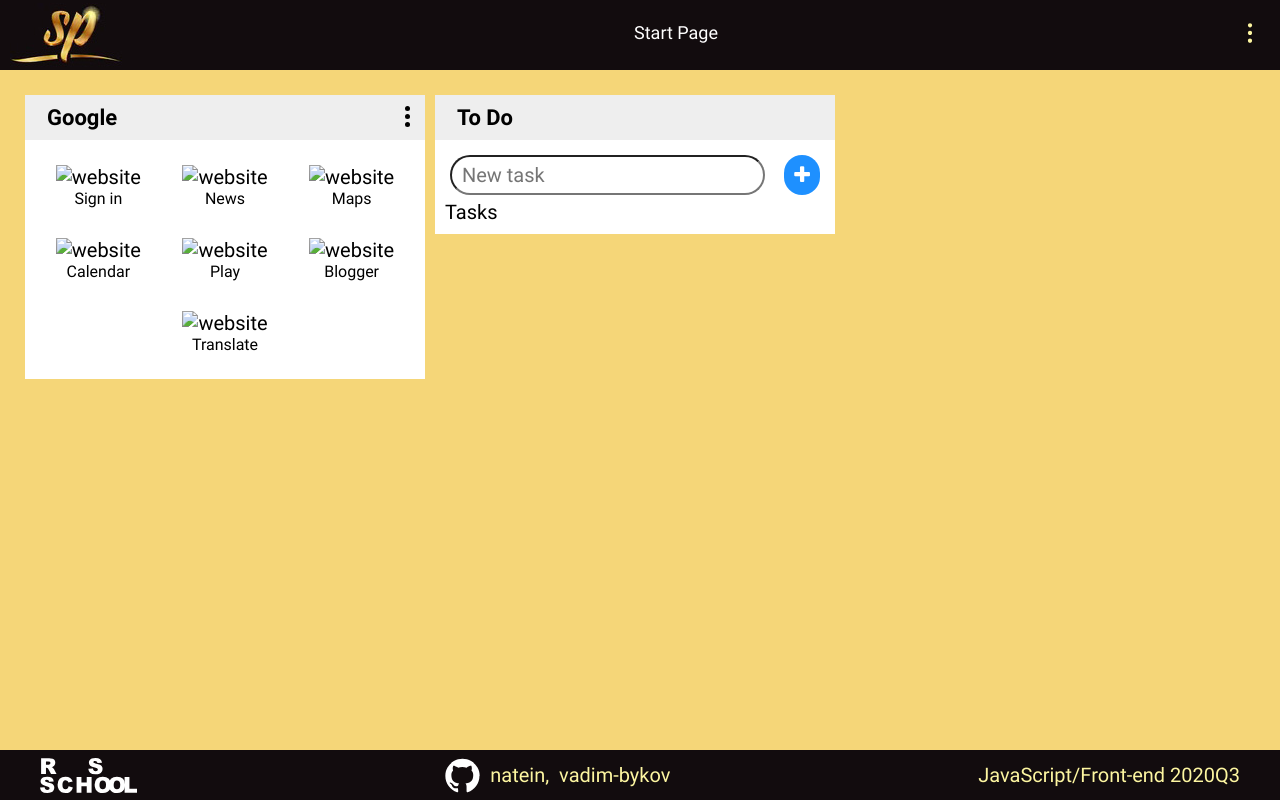
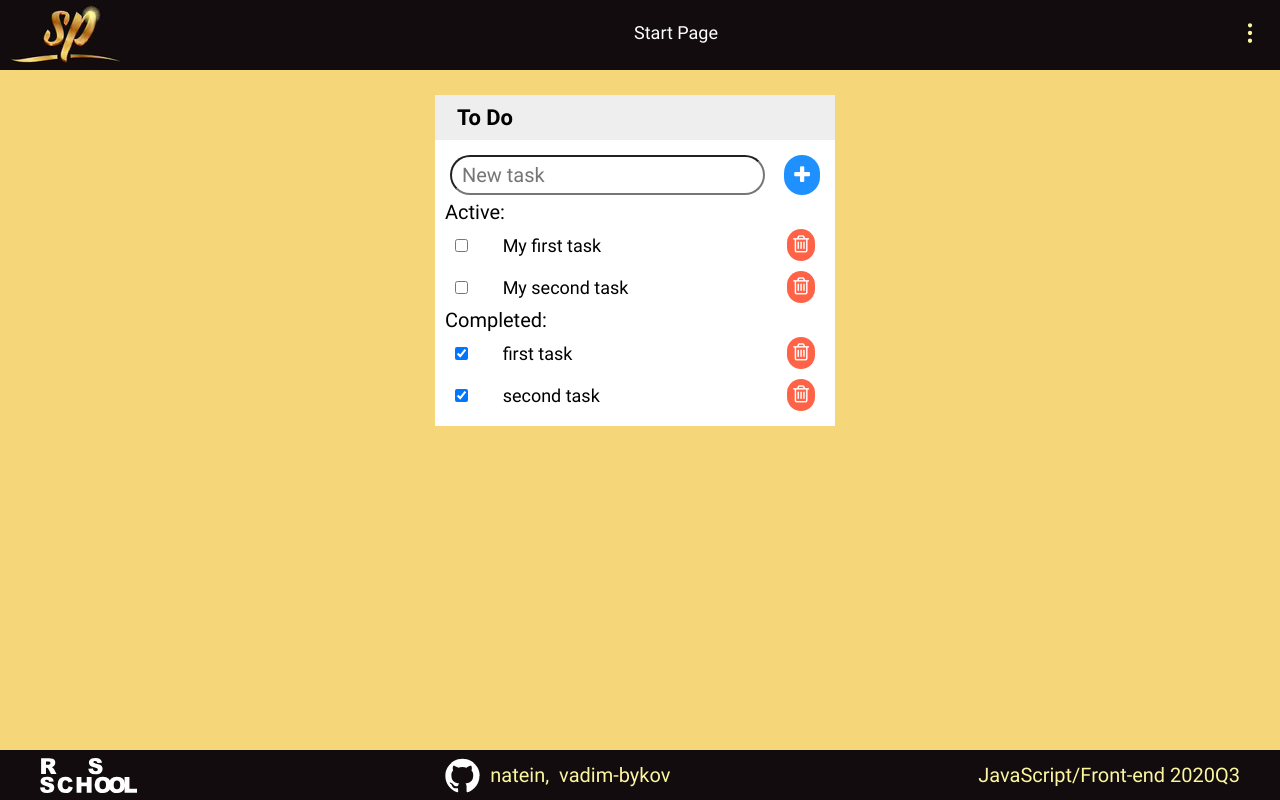
Before and after one commit to natein/Startpage, a website built with webpack: page src/index.html in a window 1280 px wide. Built offline with nearby package versions, Linux system fonts and the light colour scheme; files whose address does not match are found by name.

Commit message:
feat: add content into active and completed blocks

```diff
--- a/src/js/components/main/main.js
+++ b/src/js/components/main/main.js
@@ -61,12 +61,12 @@
     const googleContainer = document.createElement('div');
     googleContainer.classList.add('block', 'google');
     main.appendChild(googleContainer);
-    this.googleContainer = new Google({
-      parentNode: googleContainer,
-      privateClass: 'google',
-      caption: 'Google',
-      arrayDataName: 'googleLinks',
-    });
+    // this.googleContainer = new Google({
+    //   parentNode: googleContainer,
+    //   privateClass: 'google',
+    //   caption: 'Google',
+    //   arrayDataName: 'googleLinks',
+    // });
 
     // const weatherContainer = document.createElement("div");
     // weatherContainer.classList.add("block", "weather");
--- a/src/js/components/todo/todo.js
+++ b/src/js/components/todo/todo.js
@@ -3,8 +3,24 @@
 
 const tasks = {
   started: ['My first task', 'My second task'],
-  completed: ['first task', 'second task']
+  completed: ['first task', 'second task'],
+};
+
+
+const getTasks=()=> {
+  let allTasks = [];
+
+  const localAllTasks = JSON.parse(localStorage.getItem('arrayDataName'));
+
+  if (localAllTasks) {
+    allTasks = localAllTasks;
+  } else {
+    allTasks = tasks;
+    localStorage.setItem('arrayDataName', JSON.stringify(allTasks));
+  }
+  return allTasks;
 }
+
 
 class ToDo {
   constructor(parentNode) {
@@ -12,30 +28,78 @@
     this.render();
   }
 
-  fillToDoBlock() {
-    const startBlock = this.parentNode.querySelector('.started')
-    const startedTask = document.createElement('div');
-    startedTask.classList.add('start-task', 'task');
-    startedTask.textContent = 'Tasks'
-    startBlock.appendChild(startedTask);
+  fillActiveTaskBlock() {
+    const startBlock = this.parentNode.querySelector('.started');
+    tasks.started.forEach((task, index) => {
+      const startedTask = document.createElement('div');
+      startedTask.classList.add('active-task', 'task');
+      startedTask.dataset.task = `task${index}`;
+      startedTask.innerHTML = `
+          <input type="checkbox" class="checkbox${index}">
+          <input type="text" class="input-task" name="input-task" value="${task}">
+          <button type="button" data-id="${index}" class="delete-task"><i data-id="${index}" class="fa fa-trash-o" aria-hidden="true"></i></button>
+      `;
+      startBlock.appendChild(startedTask);
+    });
+  }
+
+  fillCompletedTaskBlock() {
+    const startBlock = this.parentNode.querySelector('.completed');
+    const title = document.createElement('div');
+    title.classList.add('complete-title');
+
+
+    tasks.completed.forEach((task, index) => {
+      const startedTask = document.createElement('div');
+      startedTask.classList.add('complete-task', 'task');
+      startedTask.dataset.task = `task${index}${index}`;
+      startedTask.innerHTML = `
+          <input type="checkbox" checked class="checkbox${index}${index}">
+          <input type="text" class="input-task new-task" name="input-task" value="${task}">
+          <button type="button" data-id="${index}${index}" class="delete-task"><i data-id="${index}${index}" class="fa fa-trash-o" aria-hidden="true"></i></button>
+      `;
+      startBlock.appendChild(startedTask);
+    });
+  }
+
+  addNewTask() {
+    const input = this.parentNode.querySelector('.new-task');
 
   }
 
+  delete(id) {
+    const delBtn = this.parentNode.querySelector(`[data-task="task${id}"]`);
+    delBtn.parentNode.removeChild(delBtn);
+  }
+
+  addDelListener() {
+    const delBtn = this.parentNode.querySelectorAll('.delete-task');
+    console.log(delBtn);
+    delBtn.forEach((btn) => {
+      btn.addEventListener('click', (e) => {
+        const id = e.target.dataset.id;
+        this.delete.bind(this)(id);
+      });
+    });
+  }
 
   render() {
     this.parentNode.innerHTML = `
     <h3>To Do</h3>
     <div class='todo-content'>
       <div class="add-item">
-        <input type="text" id="input-task" name="input-task" placeholder="New task">
+        <input type="text" class="input-task" name="input-task" placeholder="New task">
         <button class="add-task"><i class="fa fa-plus" aria-hidden="true"></i></button>
       </div>
-      <div class="started"></div>
-      <div class="completed"></div>
+      <div>Active:</div>
+      <div class="started block-task"></div>
+      <div>Completed:</div>
+      <div class="completed block-task"></div>
     </div>
     `;
-    this.fillToDoBlock();
-    // this.addListeners();
+    this.fillActiveTaskBlock();
+    this.fillCompletedTaskBlock();
+    this.addDelListener();
   }
 }
 
--- a/src/js/components/todo/todo.scss
+++ b/src/js/components/todo/todo.scss
@@ -1,21 +1,22 @@
-.todo-content{
+.todo-content {
   padding: 10px;
 }
 
-.add-item{
+.add-item {
   display: flex;
   justify-content: space-between;
   padding: 5px;
 }
 
-#input-task {
+.input-task {
   width: 85%;
   border-radius: 25px;
   padding-left: 10px;
 
-  &:focus{
+  &:focus {
     border-radius: 25px;
     outline: none;
+    box-shadow: 0px 0px 5px 0px rgba(50, 50, 50, 0.75);
   }
 }
 
@@ -23,7 +24,6 @@
   margin-left: -45px;
   background-color: dodgerblue;
   color: white;
-  border: 0px;
   border-radius: 25px;
   padding: 10px 10px 5px 10px;
   border: none;
@@ -31,9 +31,39 @@
 
   &:hover {
     transform: scale(1.1);
-    transition: all 0.2s ease-in-out;
+    transition: all 0.1s ease-in-out;
     cursor: pointer;
+  }
 }
 
 
+.task{
+  display: flex;
+  justify-content: space-between;
+  align-items: center;
+  padding: 5px 10px;
+  // outline: 1px solid blue;
 }
+
+.task .input-task{
+  width: 75%;
+  margin: 5px;
+  font-size: 0.9rem;
+  border: none;
+}
+
+.delete-task {
+  background-color: tomato;
+  color: white;
+  border: 0px;
+  border-radius: 25px;
+  padding: 5px 6px 2px 6px;
+  border: none;
+  outline: none;
+
+  &:hover {
+    transform: scale(1.1);
+    transition: all 0.1s ease-in-out;
+    cursor: pointer;
+  }
+}
```
Also changed, not shown: src/js/components/todo/todo.css. Lines whose indentation alone changed are shown as unchanged.
